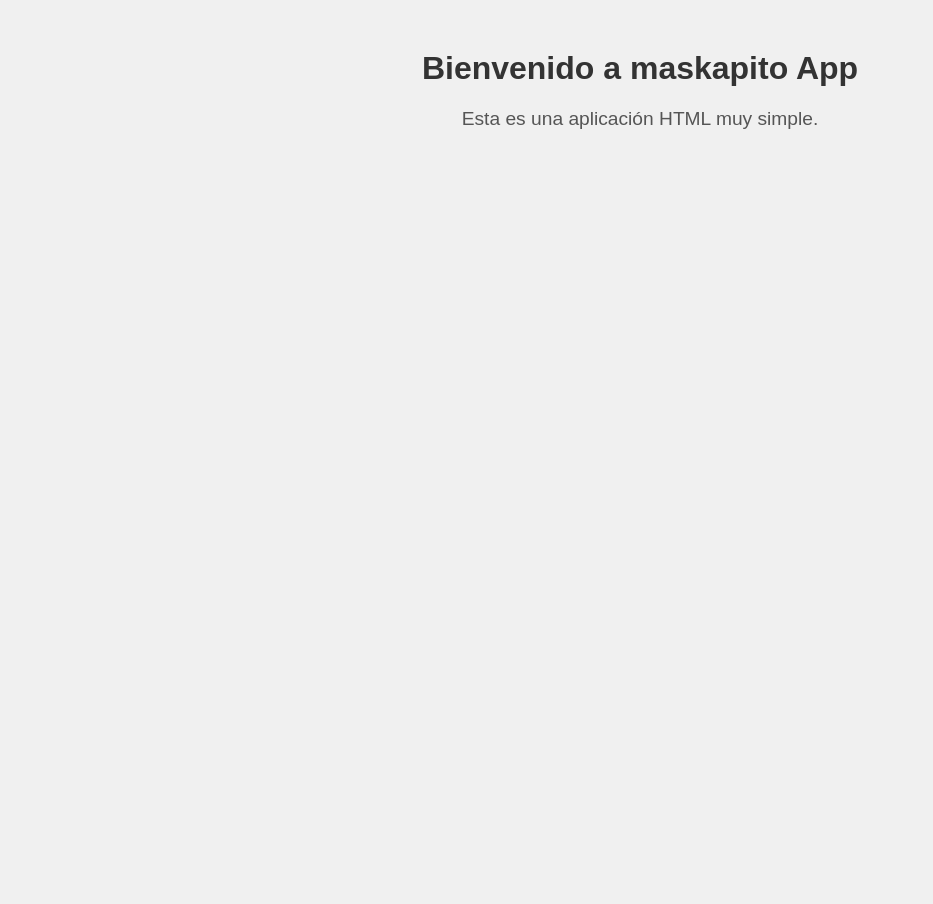
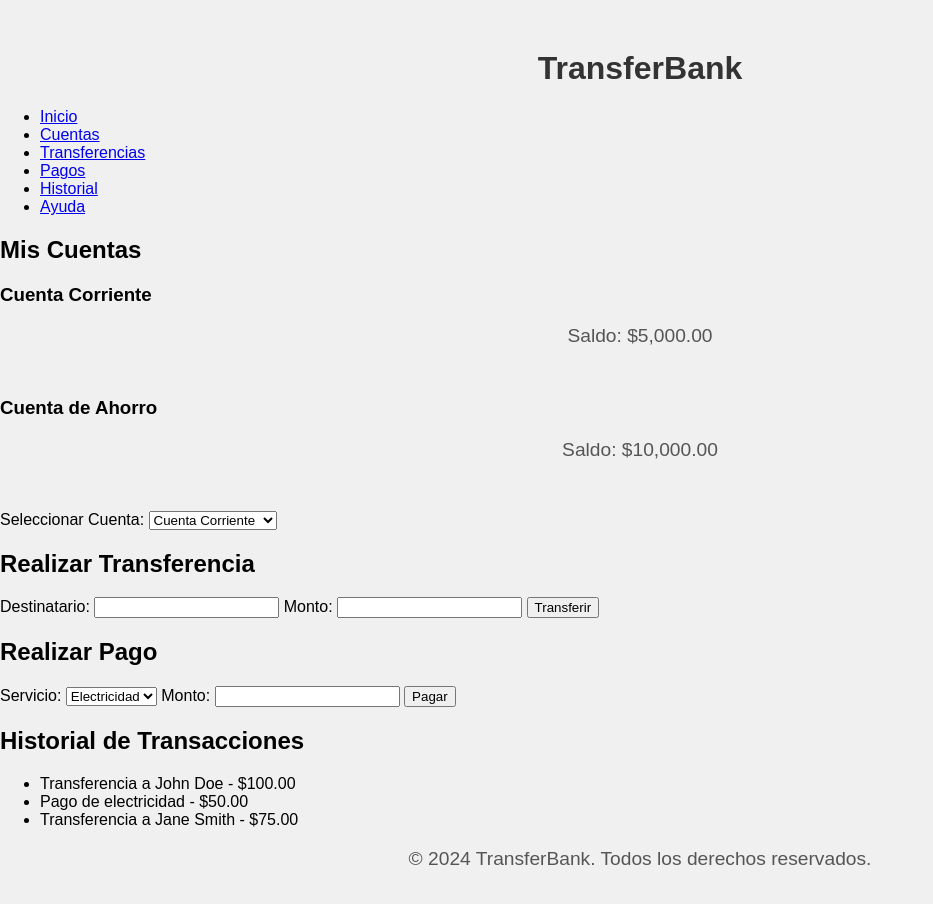
Before and after one commit to mvthivs23/workshop-devops-template, a plain HTML site: page index.html in a window 1280 px wide. Shown: the whole page, without its empty margins (0-933 px from the left). Before the commit the page ends 800 px from the top, so only its background shows below. Drawn offline with Linux system fonts and the light colour scheme.

Commit message:
Update index.html

```diff
--- a/index.html
+++ b/index.html
@@ -3,11 +3,86 @@
 <head>
     <meta charset="UTF-8">
     <meta name="viewport" content="width=device-width, initial-scale=1.0">
-    <title>maskapito App</title>
+    <title>TransferBank</title>
     <link rel="stylesheet" href="styles.css">
 </head>
 <body>
-    <h1>Bienvenido a maskapito App</h1>
-    <p>Esta es una aplicación HTML muy simple.</p>
+    <header>
+        <h1>TransferBank</h1>
+        <nav>
+            <ul>
+                <li><a href="#">Inicio</a></li>
+                <li><a href="#">Cuentas</a></li>
+                <li><a href="#">Transferencias</a></li>
+                <li><a href="#">Pagos</a></li>
+                <li><a href="#">Historial</a></li>
+                <li><a href="#">Ayuda</a></li>
+            </ul>
+        </nav>
+    </header>
+
+    <main>
+        <section class="cuentas">
+            <h2>Mis Cuentas</h2>
+            <div class="cuenta">
+                <h3>Cuenta Corriente</h3>
+                <p>Saldo: $5,000.00</p>
+            </div>
+            <div class="cuenta">
+                <h3>Cuenta de Ahorro</h3>
+                <p>Saldo: $10,000.00</p>
+            </div>
+            <div class="seleccion-cuenta">
+                <label for="seleccionCuenta">Seleccionar Cuenta:</label>
+                <select id="seleccionCuenta" name="seleccionCuenta">
+                    <option value="cuentaCorriente">Cuenta Corriente</option>
+                    <option value="cuentaAhorro">Cuenta de Ahorro</option>
+                </select>
+            </div>
+        </section>
+
+        <section class="transferencias">
+            <h2>Realizar Transferencia</h2>
+            <form>
+                <label for="destinatario">Destinatario:</label>
+                <input type="text" id="destinatario" name="destinatario" required>
+
+                <label for="monto">Monto:</label>
+                <input type="number" id="monto" name="monto" required>
+
+                <button type="submit">Transferir</button>
+            </form>
+        </section>
+
+        <section class="pagos">
+            <h2>Realizar Pago</h2>
+            <form>
+                <label for="servicio">Servicio:</label>
+                <select id="servicio" name="servicio" required>
+                    <option value="electricidad">Electricidad</option>
+                    <option value="agua">Agua</option>
+                    <option value="internet">Internet</option>
+                </select>
+
+                <label for="montoPago">Monto:</label>
+                <input type="number" id="montoPago" name="montoPago" required>
+
+                <button type="submit">Pagar</button>
+            </form>
+        </section>
+
+        <section class="historial">
+            <h2>Historial de Transacciones</h2>
+            <ul class="transacciones-lista">
+                <li>Transferencia a John Doe - $100.00</li>
+                <li>Pago de electricidad - $50.00</li>
+                <li>Transferencia a Jane Smith - $75.00</li>
+            </ul>
+        </section>
+    </main>
+
+    <footer>
+        <p>&copy; 2024 TransferBank. Todos los derechos reservados.</p>
+    </footer>
 </body>
 </html>
```
